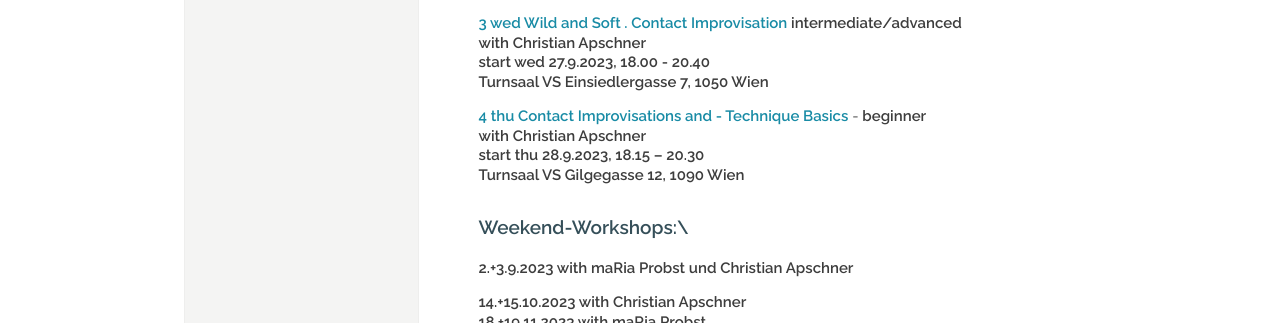
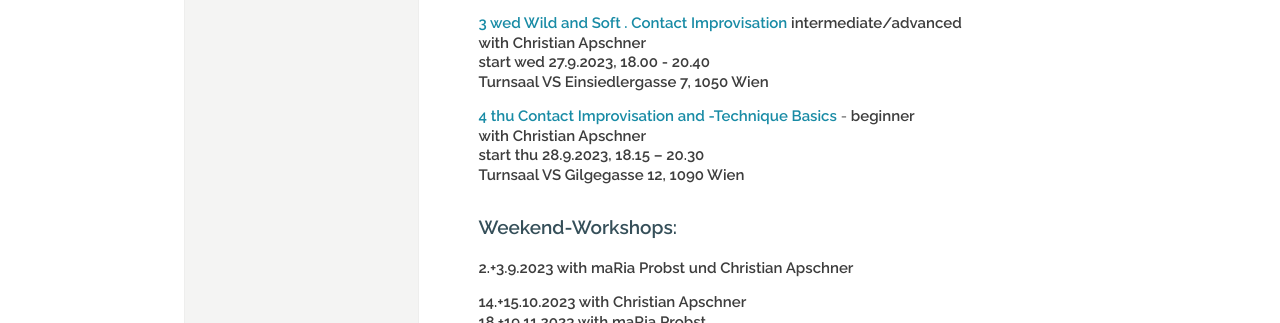
Before and after one commit to manulari/rollingpointat, a Jekyll site: the page built from _pages_en/en.md, in a window 1280 px wide. Shown: the part 1352-1675 px from the top of the page. Built offline with Jekyll 4.4.1, drawn with Linux system fonts in a browser that asks for light colours; comment, search, counter and statistics services are not loaded.

Commit message:
Update page (en) “en”

```diff
--- a/_pages_en/en.md
+++ b/_pages_en/en.md
@@ -17,8 +17,6 @@ other_lang: /
 #### &nbsp;
 
 <div class="imglink"><a target="_blank" href="https://www.youtube.com/embed/kp3DqzN1Ldo"><img src="/assets/uploads/video_vorschau_rollingpoint.png" alt="" /><div>rollingpoint film</div></a></div>
-
-
 
 ### Overview Coures/Workshops/Jams/Performances
 
@@ -41,12 +39,13 @@ other_lang: /
 **start wed  27.9.2023, 18.00 - 20.40**\
 **Turnsaal VS Einsiedlergasse 7, 1050 Wien**
 
-**[4 thu Contact Improvisations and - Technique Basics](/en/kurse#do)** - **beginner**\
+**[4 thu Contact Improvisation and -Technique Basics](/en/kurse#do)** - **beginner**\
 **with  Christian Apschner**\
 **start thu 28.9.2023, 18.15 – 20.30**\
 **Turnsaal VS Gilgegasse 12, 1090 Wien**
 
-### Weekend-Workshops:\
+### Weekend-Workshops:
+
 **2.+3.9.2023 with maRia Probst und Christian Apschner**
 
 **14.+15.10.2023 with Christian Apschner**\
```
